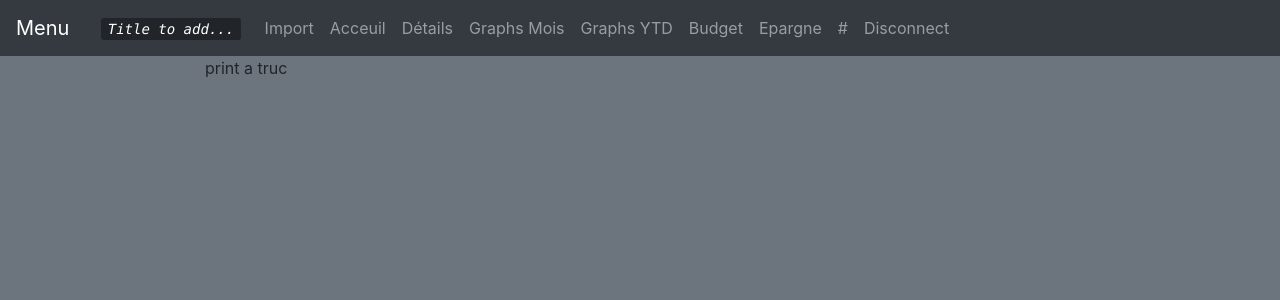
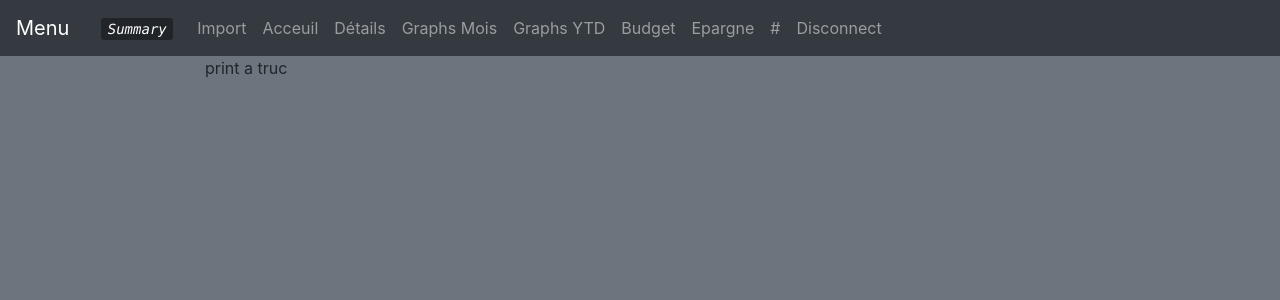
Before and after one commit to terman37/Django-Website, a Django app: page / in a window 1280 px wide. Shown: the top 300 px of the page. Run offline with Django 3.2, Linux system fonts and the light colour scheme; some libraries are stand-ins or nearby versions.

Commit message:
summary v0.03

```diff
--- a/myproject/cpts/templates/cpts/menu.html
+++ b/myproject/cpts/templates/cpts/menu.html
@@ -3,7 +3,7 @@
   <a class="navbar-brand" href="#">Menu</a>
 
   <span class="navbar-text mx-3 font-italic">
-    <kbd>Title to add...</kbd>
+    <kbd>{{title}}</kbd>
   </span>
 
   <button class="navbar-toggler" type="button" data-toggle="collapse" data-target="#collapsibleNavbar">
--- a/myproject/cpts/templates/cpts/summary.html
+++ b/myproject/cpts/templates/cpts/summary.html
@@ -3,7 +3,7 @@
 
 {% block head %}
     <link rel="stylesheet" href="{% static 'cpts/css/summary.css' %}">
-    <title>Summary</title>
+    <title>{{title}}</title>
 {% endblock head %}
 
 {% block datas %}
--- a/myproject/cpts/views.py
+++ b/myproject/cpts/views.py
@@ -1,6 +1,8 @@
 from django.shortcuts import render
+
 
 # Create your views here.
 
 def summary(request):
-    return render(request,'cpts/summary.html',{})
+    pagetitle = "Summary"
+    return render(request, 'cpts/summary.html', {'title': pagetitle})
```
